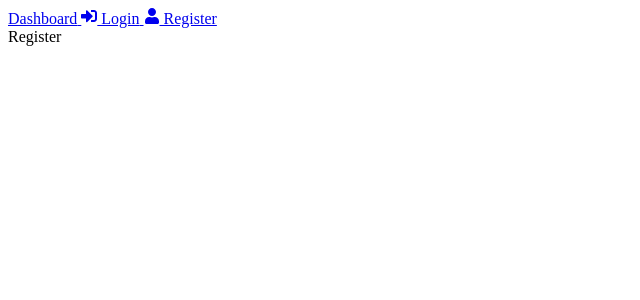
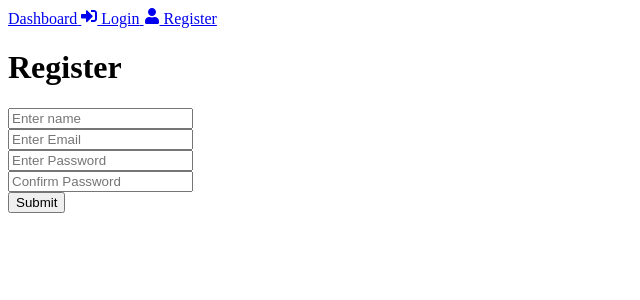
Before and after one commit to anandhu-co-in/bradsmernstack_crash, a React (Create React App) app in the folder frontend/: page /register in a window 1280 px wide. Shown: the top 300 px of the page, without its empty margins (0-640 px from the left). Built offline with nearby package versions, Linux system fonts and the light colour scheme.

Commit message:
completed login and register forms and their states

```diff
--- a/frontend/src/pages/Login.jsx
+++ b/frontend/src/pages/Login.jsx
@@ -1,7 +1,44 @@
+import {useState,useEffect} from 'react'
+
 function Login() {
+
+  const [formData,setFormData]=useState({
+    email:'',
+    password:''
+  })
+
+
+  const onsubmit=(e)=>{
+    e.preventDefault();
+  }
+
+
+  const onChange=(e)=>{
+    setFormData((preveState)=>{
+      return  {...preveState, [e.target.name]:[e.target.value]}
+    })
+  }
+
+
+  const {email,password} = formData
+
+  console.log(formData);
+
   return (
-    <div>Login</div>
+
+    <div onSubmit={onsubmit}>
+      <h1>Login and Start Setting Goals</h1>
+      <form>
+        <input type='email' placeholder='Enter Email' id='email' name='email' value={email} onChange={onChange}></input> <br />
+        <input type='password' placeholder='Enter Password' id='password' name='password' value={password} onChange={onChange}></input> <br />
+        <input type='submit'/>
+      </form>
+
+    </div>
   )
+
+
+
 }
 
 export default Login
--- a/frontend/src/pages/Register.jsx
+++ b/frontend/src/pages/Register.jsx
@@ -1,8 +1,46 @@
-import React from 'react'
+import {useState,useEffect} from 'react'
+
 
 function Register() {
+
+
+  const [formData,setFormData]=useState({
+    name:'',
+    email:'',
+    password:'',
+    password2:''
+  })
+
+
+  const onsubmit=(e)=>{
+    e.preventDefault();
+  }
+
+
+  const onChange=(e)=>{
+    setFormData((preveState)=>{
+      return  {...preveState, [e.target.name]:[e.target.value]}
+    })
+  }
+
+
+  const {name,email,password,password2} = formData
+
+  console.log(formData);
+
   return (
-    <div>Register</div>
+
+    <div onSubmit={onsubmit}>
+      <h1>Register</h1>
+      <form>
+        <input type='text' placeholder='Enter name' id='name' name='name' value={name} onChange={onChange}></input> <br />
+        <input type='email' placeholder='Enter Email' id='email' name='email' value={email} onChange={onChange}></input> <br />
+        <input type='password' placeholder='Enter Password' id='password' name='password' value={password} onChange={onChange}></input> <br />
+        <input type='password' placeholder='Confirm Password' id='password2' name='password2' value={password2} onChange={onChange}></input> <br />
+        <input type='submit'/>
+      </form>
+
+    </div>
   )
 }
 
```
